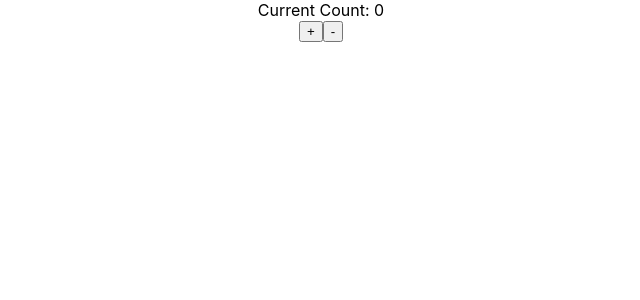
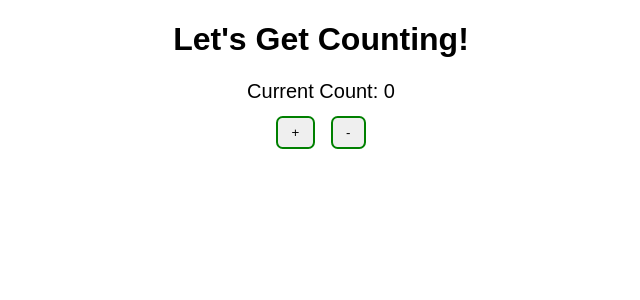
Before and after one commit to DrAcula27/react_counter, a React (Create React App) app in the folder client/: page / in a window 1280 px wide. Shown: the top 300 px of the page, without its empty margins (319-959 px from the left). Built offline with nearby package versions, Linux system fonts and the light colour scheme.

Commit message:
add Header, update styles

```diff
--- a/client/src/App.css
+++ b/client/src/App.css
@@ -1,3 +1,8 @@
 .App {
+  font-family: sans-serif;
   text-align: center;
+  max-width: 40vw;
+  margin: auto;
+  display: flex;
+  flex-direction: column;
 }
--- a/client/src/App.js
+++ b/client/src/App.js
@@ -1,9 +1,11 @@
 import "./App.css";
 import Counter from "./components/counter";
+import Header from "./components/header";
 
 function App() {
   return (
     <div className="App">
+      <Header />
       <Counter />
     </div>
   );
--- /dev/null
+++ b/client/src/components/counter/index.css
@@ -0,0 +1,21 @@
+span {
+  font-size: 20px;
+}
+
+section {
+  display: flex;
+  justify-content: center;
+  gap: 1em;
+}
+
+button {
+  padding: 0.5em 1em;
+  margin-top: 1em;
+  border: 2px solid green;
+  border-radius: 0.5em;
+}
+
+button:hover {
+  cursor: pointer;
+  box-shadow: 2px 2px 5px black;
+}
--- a/client/src/components/counter/index.js
+++ b/client/src/components/counter/index.js
@@ -1,4 +1,5 @@
 import React from "react";
+import "./index.css";
 
 const Counter = () => {
   return (
--- /dev/null
+++ b/client/src/components/header/index.js
@@ -0,0 +1,7 @@
+import React from "react";
+
+const Header = () => {
+  return <h1>Let's Get Counting!</h1>;
+};
+
+export default Header;
```
